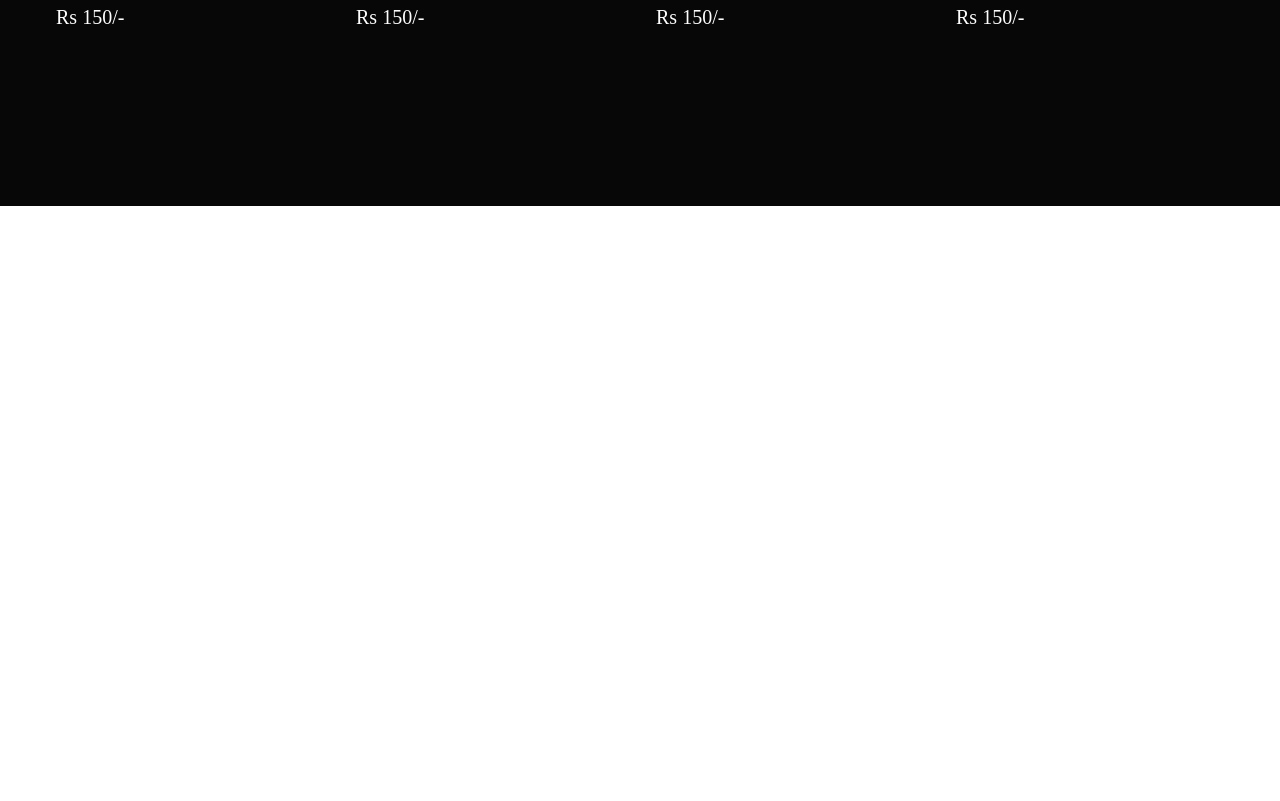
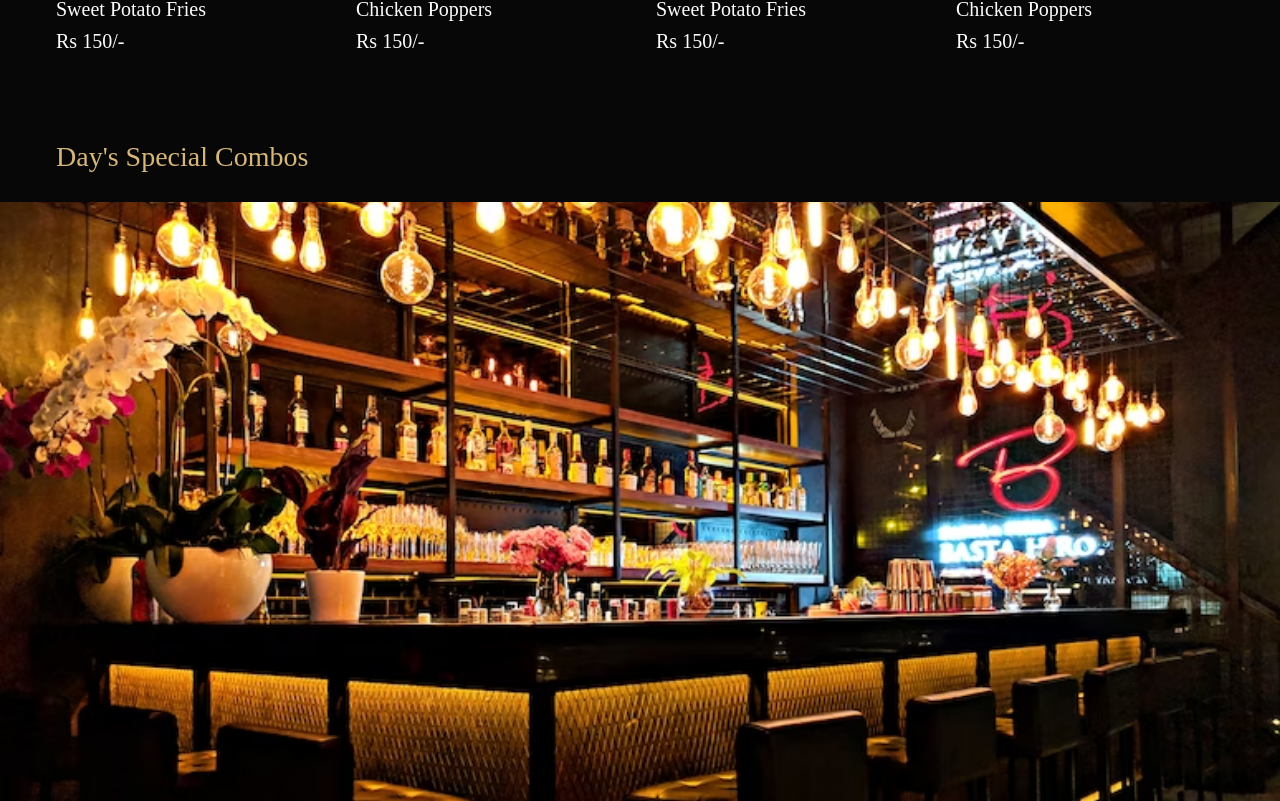
Before and after one commit to t2e0j0a4/Elitceler-Surapanam, a React (Create React App) app: page / in a window 1280 px wide. Shown: the part 1239-2040 px from the top of the page. Before the commit the page ends 1445 px from the top, so only its background shows below. Built offline with nearby package versions, Linux system fonts and the light colour scheme; a web font is replaced by a local one.

Commit message:
home update

```diff
--- a/src/Components/Carousal/Carousal.module.css
+++ b/src/Components/Carousal/Carousal.module.css
@@ -15,7 +15,7 @@
 
 .carousal__img img  {
     width: 100%;
-    height: 95vh;
+    height: 98vh;
     object-fit: cover;
 }
 
--- a/src/Constants/Carousal.js
+++ b/src/Constants/Carousal.js
@@ -20,4 +20,23 @@ const homeLanding = [
     }
 ]
 
-export {homeLanding};
+const homeSpecialCombos = [
+    {
+        id : 1,
+        image : Land1
+    },
+    {
+        id : 2,
+        image : Land2
+    },
+    {
+        id : 3,
+        image : Land1
+    },
+    {
+        id : 4,
+        image : Land2
+    }
+]
+
+export {homeLanding, homeSpecialCombos};
--- a/src/Pages/Home/Home.jsx
+++ b/src/Pages/Home/Home.jsx
@@ -2,13 +2,13 @@ import React from 'react'
 import styles from "./Home.module.css";
 import { Link } from 'react-router-dom';
 import Carousal from '../../Components/Carousal/Carousal';
-import { homeLanding } from '../../Constants/Carousal';
+import { homeLanding, homeSpecialCombos } from '../../Constants/Carousal';
 import Heading from '../../Components/Heading/Heading';
 import { homeBestSellersDemo } from '../../Constants/PageParts';
 
 const Home = () => {
 
-  const { app__home, home__section1, section1__redirects, redirect__link, home__section2, section2__head, section2__content, seller__box } = styles;
+  const { app__home, home__section1, section1__redirects, redirect__link, home__section2, section2__head, section2__content, seller__box, home__section3, section3__head, section3__content } = styles;
 
   return (
     <div className={app__home}>
@@ -54,6 +54,24 @@ const Home = () => {
 
       {/* Section 2 - Best Sellers Few */}
 
+      {/* Section 3 - Special Combos */}
+
+      <div className={home__section3}>
+
+        {/* Section 3 Heading */}
+        <div className={section3__head}>
+          <Heading head={"Day's Special Combos"} />
+        </div>
+
+        {/* Section 3 Content */}
+        <div className={section3__content}>
+          <Carousal source={homeSpecialCombos} />
+        </div>
+
+      </div>
+
+      {/* Section 3 - Special Combos */}
+
     </div>
   )
 }
--- a/src/Pages/Home/Home.module.css
+++ b/src/Pages/Home/Home.module.css
@@ -101,6 +101,26 @@
 
 /* Section 2 */
 
+/* Section 3 */
+
+.home__section3 {
+    width: 100%;
+    max-width: 100%;
+    height: 100%;
+    margin: 2rem auto;
+}
+
+.section3__head {
+    width: 1200px;
+    max-width: 100%;
+    margin: 1rem auto;
+    padding: 1rem;
+}
+
+/* Section 3 */
+
+/* Media Queries */
+
 @media all and (max-width : 1218px) {
 
     /* Section 2 */
@@ -143,6 +163,10 @@
         overflow-x: scroll;
     }
 
+    .section2__content::-webkit-scrollbar {
+        height: 0;
+    }
+
     /* Section 2 */
 }
 
@@ -162,3 +186,5 @@
 
     /* Section 2 */
 }
+
+/* Media Queries */
```
